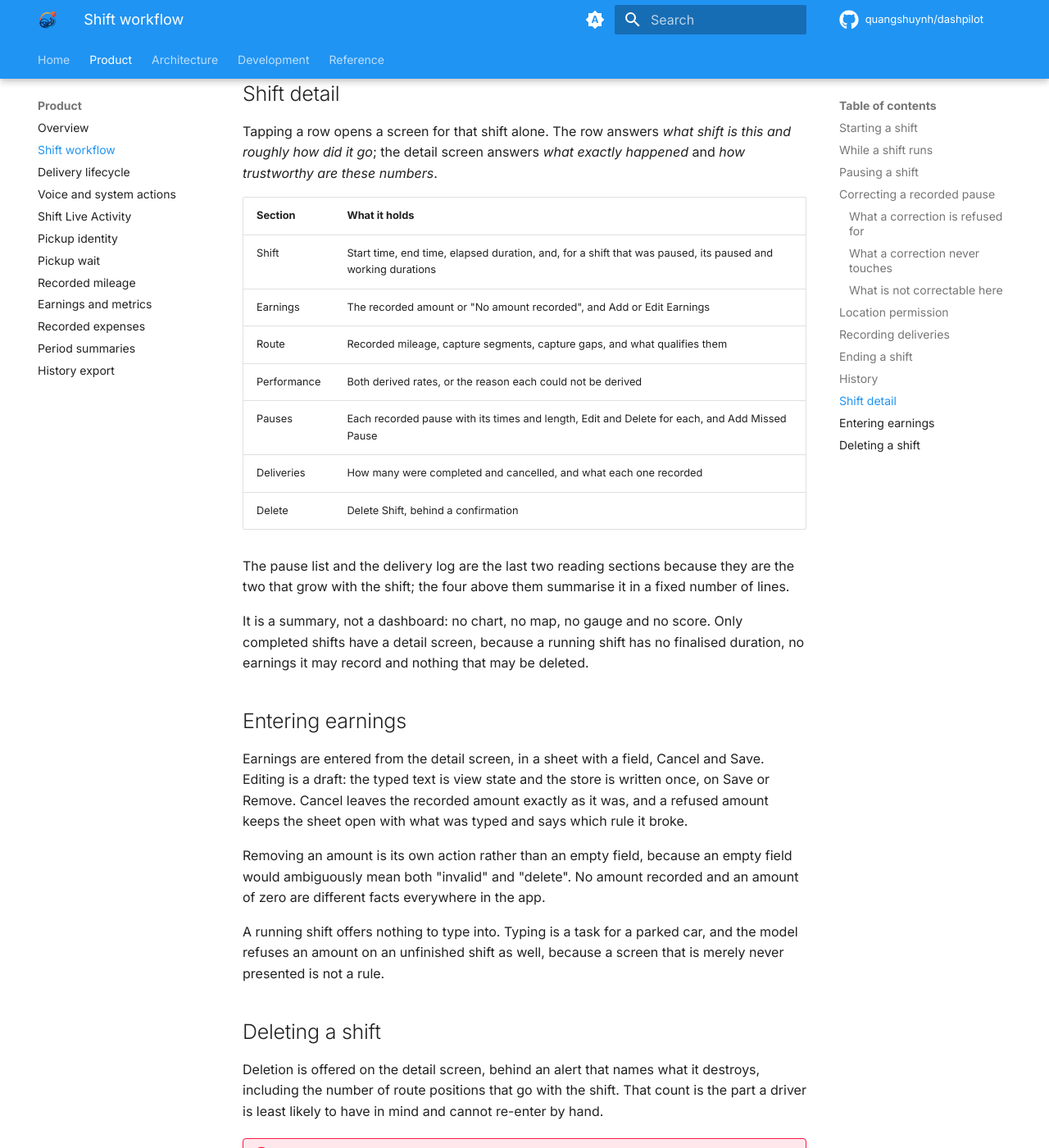
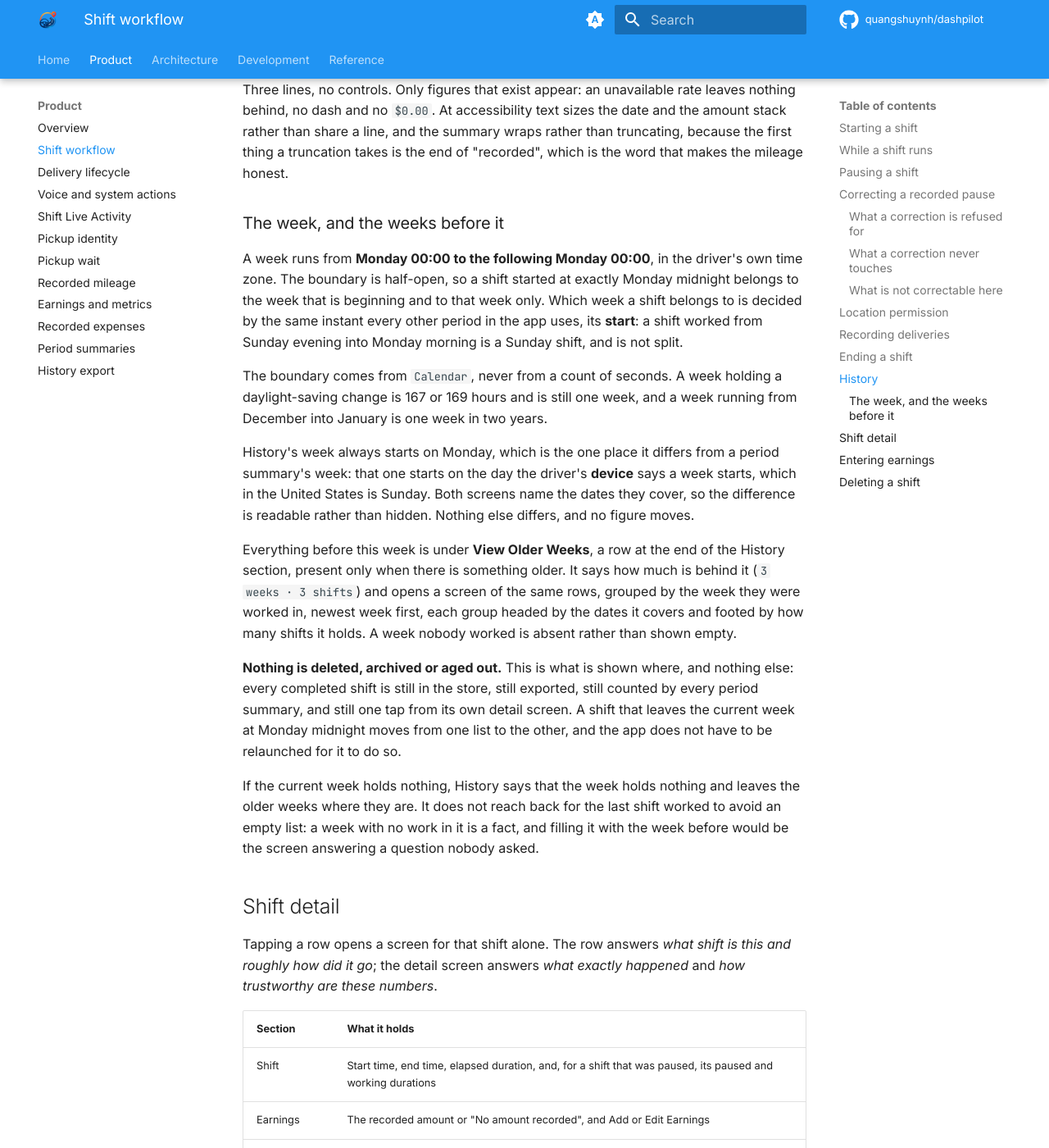
Before and after one commit to quangshuynh/dashpilot, an MkDocs documentation site: the page built from docs/product/shift-workflow.md, in a window 1280 px wide and 1400 px high, scrolled down 7611 px. Shown: the whole window at 82% size. Built offline with MkDocs 1.6.1 and Material for MkDocs 9.7.7, drawn with Linux system fonts in a browser that asks for light colours; comment, search, counter and statistics services are not loaded; some of the changed text lies outside the part shown.

Commit message:
docs: say which week History shows, and what it is not doing to the rest
The shift workflow page described a list of every completed shift. It now
describes the week the list is scoped to: Monday 00:00 to the following
Monday 00:00 in the driver's own time zone, half-open, a shift placed by its
start, and the boundary asked of Calendar rather than counted in seconds. It
also states the one difference from a period summary's week, which starts on
the day the device says a week starts, and the thing worth saying plainly:
nothing is deleted, archived or aged out.

The export page says that Export All History still means all of it, because a
control saying all history inside a week-scoped section is the one place this
could mislead.

The testing page gains the History weeks suite, the two new launch arguments,
and why the three seeded-history fixtures stopped hanging from an instant in
2025.

````diff
--- a/docs/product/shift-workflow.md
+++ b/docs/product/shift-workflow.md
@@ -244,10 +244,19 @@ preferable to leaving a driver unable to end their shift until the clock catches
 
 ## History
 
-Completed shifts appear in a list, each row a compact summary and a single tap target:
+History shows **the week the driver is in**, Monday through Sunday, and nothing else. The heading
+says so and names the dates it covers:
 
 ```text
-Sat, Aug 23                              $86.25
+HISTORY
+This Week · Sep 14 – 20, 2026
+```
+
+Completed shifts in that week appear under it, newest first, each row a compact summary and a single
+tap target:
+
+```text
+Sat, Sep 19                              $86.25
 5:46 PM - 8:46 PM · 3 hr
 4.5 mi recorded · partial route · $28.75/hr
 ```
@@ -260,6 +269,39 @@ Three lines, no controls. Only figures that exist appear: an unavailable rate le
 no dash and no `$0.00`. At accessibility text sizes the date and the amount stack rather than share
 a line, and the summary wraps rather than truncating, because the first thing a truncation takes is
 the end of "recorded", which is the word that makes the mileage honest.
+
+### The week, and the weeks before it
+
+A week runs from **Monday 00:00 to the following Monday 00:00**, in the driver's own time zone. The
+boundary is half-open, so a shift started at exactly Monday midnight belongs to the week that is
+beginning and to that week only. Which week a shift belongs to is decided by the same instant every
+other period in the app uses, its **start**: a shift worked from Sunday evening into Monday morning
+is a Sunday shift, and is not split.
+
+The boundary comes from `Calendar`, never from a count of seconds. A week holding a daylight-saving
+change is 167 or 169 hours and is still one week, and a week running from December into January is
+one week in two years.
+
+History's week always starts on Monday, which is the one place it differs from a period summary's
+week: that one starts on the day the driver's **device** says a week starts, which in the United
+States is Sunday. Both screens name the dates they cover, so the difference is readable rather than
+hidden. Nothing else differs, and no figure moves.
+
+Everything before this week is under **View Older Weeks**, a row at the end of the History section,
+present only when there is something older. It says how much is behind it (`3 weeks · 3 shifts`) and
+opens a screen of the same rows, grouped by the week they were worked in, newest week first, each
+group headed by the dates it covers and footed by how many shifts it holds. A week nobody worked is
+absent rather than shown empty.
+
+**Nothing is deleted, archived or aged out.** This is what is shown where, and nothing else: every
+completed shift is still in the store, still exported, still counted by every period summary, and
+still one tap from its own detail screen. A shift that leaves the current week at Monday midnight
+moves from one list to the other, and the app does not have to be relaunched for it to do so.
+
+If the current week holds nothing, History says that the week holds nothing and leaves the older
+weeks where they are. It does not reach back for the last shift worked to avoid an empty list: a
+week with no work in it is a fact, and filling it with the week before would be the screen answering
+a question nobody asked.
 
 ## Shift detail
 
````
Also changed, not shown: docs/development/testing.md (+20 -2 lines), docs/product/history-export.md (+4 -0 lines).
